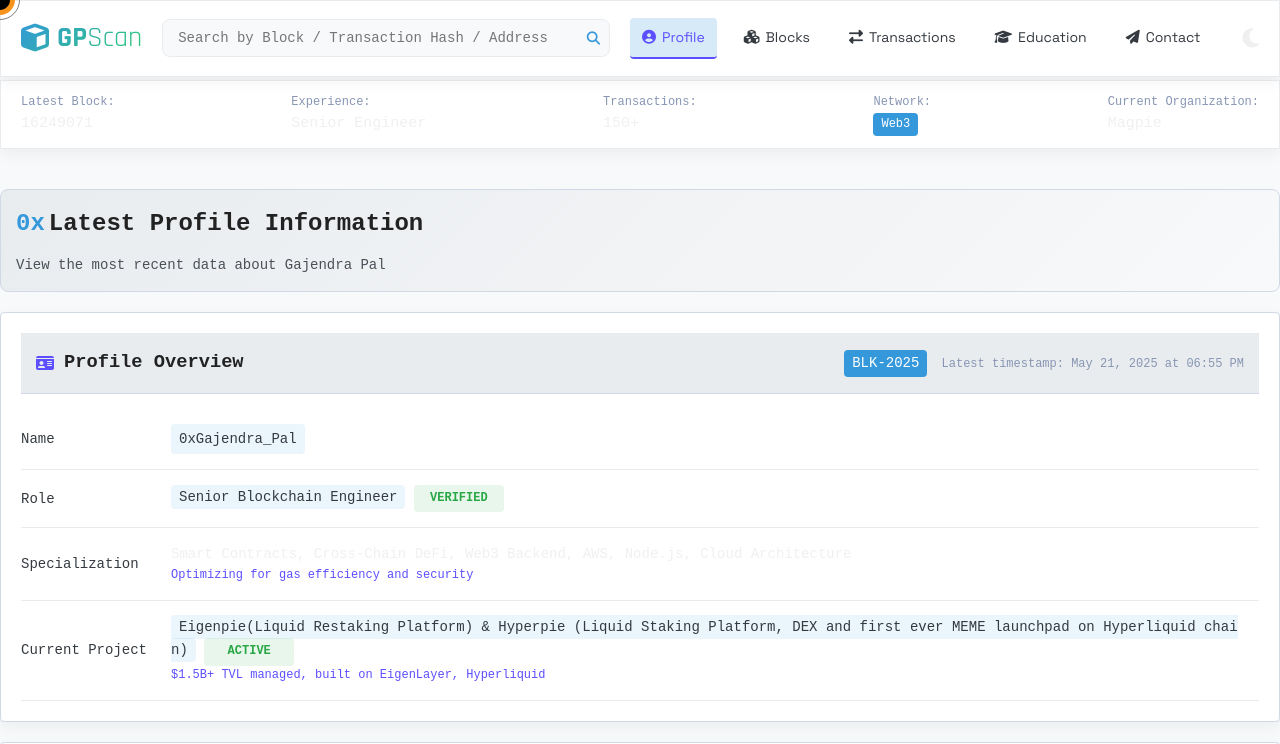
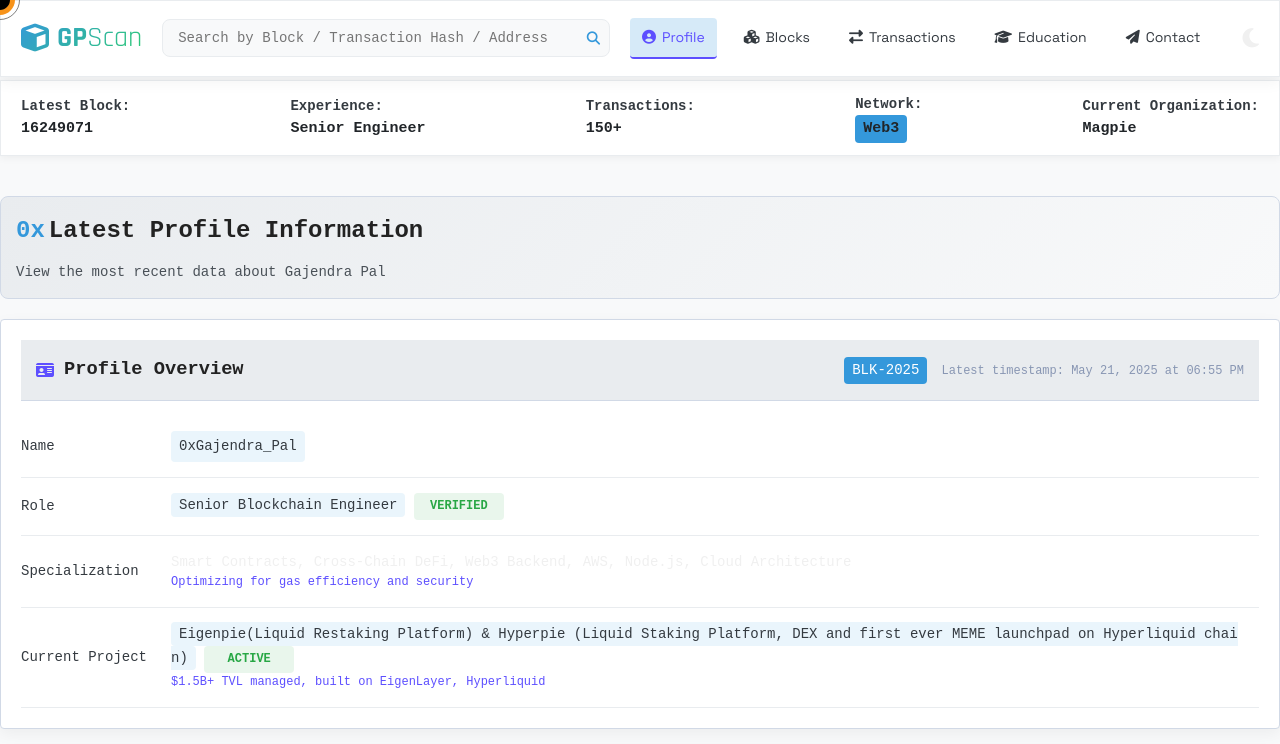
Before and after one commit to gajendra0180/Block-Explorer-Portfolio, a plain HTML site: page index.html in a window 1280 px wide. Both pictures are taken after a click on the element 1251 px from the left and 37 px from the top of the page. Shown: the top 744 px of the page. Drawn offline with nearby package versions, Linux system fonts and the light colour scheme.

Commit message:
Fix light mode text

```diff
--- a/index.html
+++ b/index.html
@@ -791,19 +791,42 @@
             0%, 100% { opacity: 0.3; }
             50% { opacity: 1; }
         }
+
+        /* Fix network stats bar in light mode with higher specificity */
+        body.light-mode .network-stats .stat-item .stat-label {
+            color: #343a40 !important;
+            font-weight: 700 !important;
+            font-size: 14px !important;
+        }
+
+        body.light-mode .network-stats .stat-item .stat-value {
+            color: #212529 !important;
+            font-weight: 700 !important;
+            font-size: 15px !important;
+        }
+
+        body.light-mode .network-stats {
+            background-color: #ffffff !important;
+            box-shadow: 0 2px 8px rgba(0, 0, 0, 0.05) !important;
+            border: 1px solid #e9ecef !important;
+        }
     </style>
     <script>
         // Simple cursor implementation
         document.addEventListener('DOMContentLoaded', function() {
-            // CRITICAL: Force overlay to be visible and prevent any auto-hiding
+            // CRITICAL: Force overlay to be visible
             const overlay = document.querySelector('.welcome-overlay');
+
+            // Check if we should show the welcome screen
+            // Only hide if the user has explicitly clicked enter
+            if (localStorage.getItem('userEnteredSite') !== 'true') {
                 overlay.style.opacity = '1';
                 overlay.style.display = 'flex';
                 overlay.style.visibility = 'visible';
 
-            // Check if we've entered before in this session
-            const hasEntered = sessionStorage.getItem('hasEntered');
-            if (!hasEntered) {
+                // Clear any potential auto-hiding or timeouts
+                window.clearTimeout(window._overlayTimeout);
+
                 // Create cursor element dynamically
                 const cursor = document.createElement('div');
                 cursor.className = 'bitcoin-cursor';
@@ -871,7 +894,7 @@
                     dotsContainer.appendChild(dot);
                 }
 
-                // Handle welcome overlay loading
+                // Handle welcome overlay loading - wait for explicit user action
                 const enterBtn = document.getElementById('enter-btn');
                 const enterNoMotion = document.getElementById('enter-no-motion');
                 const loadingPercentage = document.querySelector('.loading-percentage');
@@ -884,30 +907,25 @@
 
                 // Simulate loading percentage
                 let percentage = 0;
-                let loadingComplete = false;
-
                 const loadingInterval = setInterval(() => {
                     percentage += Math.floor(Math.random() * 5) + 1;
                     if (percentage > 100) percentage = 100;
 
                     loadingPercentage.textContent = `${percentage}%`;
-                    if (loadingProgress) {
                     loadingProgress.style.width = `${percentage}%`;
-                    }
-
-                    if (percentage === 100 && !loadingComplete) {
-                        loadingComplete = true;
+
+                    if (percentage === 100) {
                         clearInterval(loadingInterval);
 
-                        if (enterBtn) {
+                        // Enable enter button
                         enterBtn.disabled = false;
                         enterBtn.classList.add('ready');
+
+                        // Pulse animation for the Enter button
                         enterBtn.style.animation = 'pulse 1.5s infinite';
-                        }
-
-                        if (loadingPercentage) {
+
+                        // Update loading percentage color
                         loadingPercentage.style.color = '#5d4fff';
-                        }
 
                         // Show the click indicator
                         const clickIndicator = document.getElementById('click-indicator');
@@ -915,14 +933,18 @@
                             clickIndicator.classList.add('visible');
                         }
                     }
+                    // CRITICAL: Never auto-enter
                 }, 100);
 
-                // ONLY enter when button is clicked - handle enter button click
+                // ONLY enter when explicitly clicked
                 if (enterBtn) {
                     enterBtn.addEventListener('click', function() {
-                        if (overlay && !enterBtn.disabled) {
+                        if (!enterBtn.disabled) {
+                            // Set flag that user has entered
+                            localStorage.setItem('userEnteredSite', 'true');
+
+                            // Hide overlay
                             overlay.style.opacity = '0';
-                            sessionStorage.setItem('hasEntered', 'true');
                             setTimeout(() => {
                                 overlay.style.display = 'none';
                             }, 600);
@@ -930,18 +952,20 @@
                     });
                 }
 
-                // ONLY enter when link is clicked - handle enter without motion
+                // ONLY enter when explicitly clicked
                 if (enterNoMotion) {
                     enterNoMotion.addEventListener('click', function(e) {
                         e.preventDefault();
-                        if (overlay) {
+
+                        // Set flag that user has entered
+                        localStorage.setItem('userEnteredSite', 'true');
+
+                        // Hide overlay immediately
                         overlay.style.display = 'none';
-                            sessionStorage.setItem('hasEntered', 'true');
-                        }
                     });
                 }
             } else {
-                // If already entered in this session, hide the overlay
+                // User has already entered, hide overlay immediately
                 overlay.style.display = 'none';
             }
 
```
Lines whose indentation alone changed are shown as unchanged.
